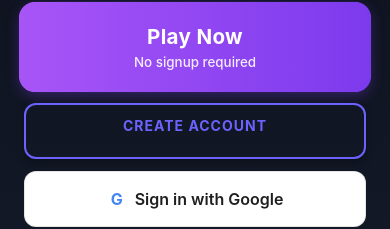
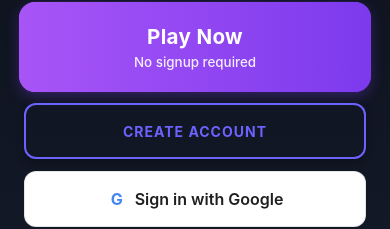
Before and after one commit to mightygunja/wittsy-app, a React Native app in the folder wittsy-app/: screen /Home in a window 390 px wide. Shown: the part 439-668 px from the top of the page. Built offline with nearby package versions, Linux system fonts and the light colour scheme; no server answers; what expo-notifications would draw is missing.

Commit message:
Fix: Vertically center text in outline buttons by removing paddingVertical and using height 100%

```diff
--- a/wittsy-app/src/components/common/Button.tsx
+++ b/wittsy-app/src/components/common/Button.tsx
@@ -206,7 +206,7 @@ const createStyles = (COLORS: any) => StyleSheet.create({
     justifyContent: 'center',
     gap: SPACING.sm,
     paddingHorizontal: SPACING.xl,
-    paddingVertical: SPACING.md,
+    height: '100%',
   },
   fullWidth: {
     width: '100%',
```
